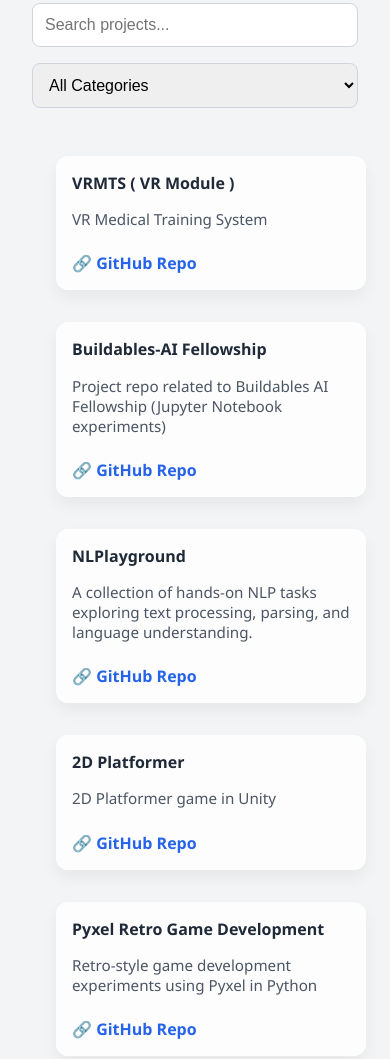
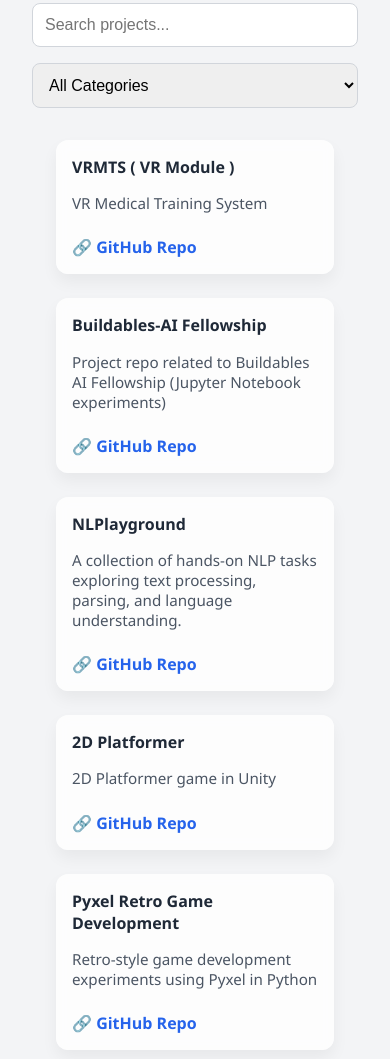
Before and after one commit to tauhaimran/tauhaimran.github.io, a plain HTML site: page index.html in a window 390 px wide. Shown: the part 534-1593 px from the top of the page. Drawn offline with Linux system fonts and the light colour scheme.

Commit message:
col to rows shift in ui

```diff
--- a/style.css
+++ b/style.css
@@ -61,52 +61,29 @@ header {
 */
 
 .projects-grid {
-  column-count: 3;
-  column-gap: 1.5rem;
-  /* Remove grid-template-columns and gap */
+  display: grid;
+  grid-template-columns: repeat(3, 1fr);
+  gap: 1.5rem;
+  padding: 0 1.5rem;
 }
 
-/*.project-card {
-  display: inline-block;
-  width: 100%;
-  margin-bottom: 1.5rem;
-  margin: 1rem;
+.project-card {
   background: rgba(255, 255, 255, 0.8);
   backdrop-filter: blur(6px);
   padding: 1rem;
   border-radius: 12px;
   box-shadow: 0 8px 16px rgba(0, 0, 0, 0.05);
-  vertical-align: top;
-}*/
-
-.project-card {
-  display: inline-block;
-  width: 100%;
-  max-width: 320px;      /* Add this line */
-  margin: 1rem auto 1rem auto; /* Center cards horizontally */
-  background: rgba(255, 255, 255, 0.8);
-  backdrop-filter: blur(6px);
-  padding: 1rem;
-  border-radius: 12px;
-  box-shadow: 0 8px 16px rgba(0, 0, 0, 0.05);
-  vertical-align: top;
-}
-
-.projects-grid {
-  column-count: 3;
-  column-gap: 2.5rem;
-  padding: 0 1.5rem;
 }
 
 @media (max-width: 800px) {
   .projects-grid {
-    column-count: 2;
+    grid-template-columns: repeat(2, 1fr);
   }
 }
 
 @media (max-width: 400px) {
   .projects-grid {
-    column-count: 1;
+    grid-template-columns: 1fr;
   }
 }
 
```
